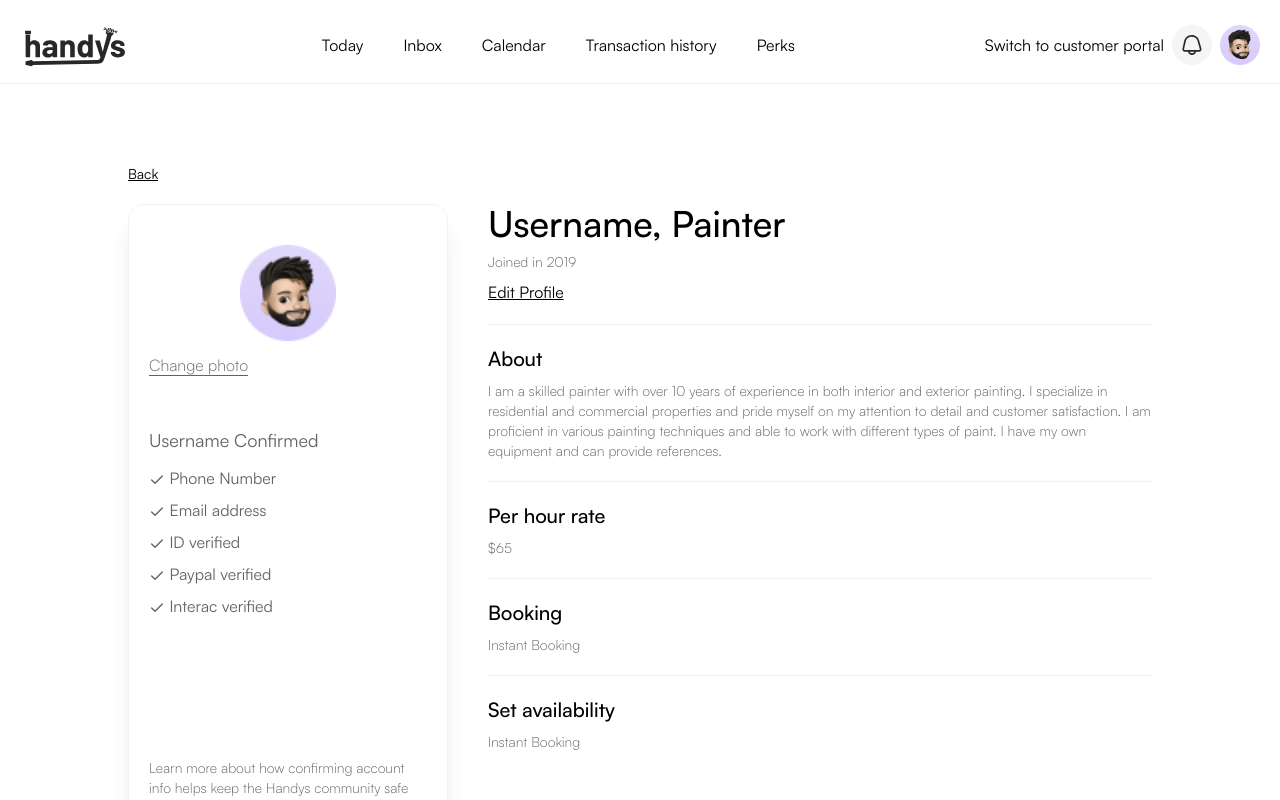
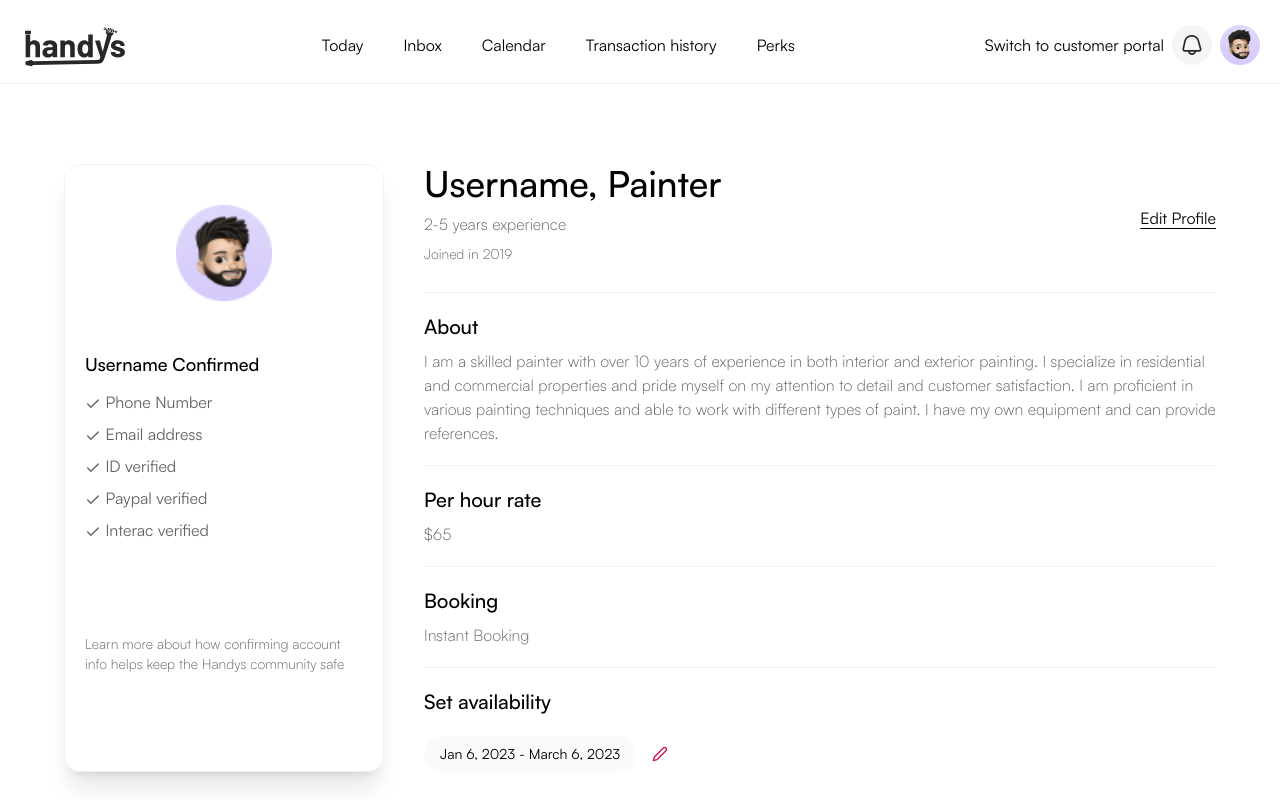
Before and after one commit to Handys-Inc/mvp-provider-portal, a React (Create React App) app: page /profile in a window 1280 px wide. Built offline with nearby package versions, Linux system fonts and the light colour scheme.

Commit message:
Job profile edit

```diff
--- a/src/app/Onboarding/Profile/Profile.js
+++ b/src/app/Onboarding/JobProfile/JobProfile.js
@@ -13,7 +13,7 @@ import DateRange from "./components/DateRange";
 
 import { FiEdit2 } from "react-icons/fi";
 
-function Profile({ setStep }) {
+function JobProfile({ setStep }) {
   const [booking, setBooking] = useState("instant");
 
   const [showPicker, setShowPicker] = useState(false);
@@ -174,4 +174,4 @@ function Profile({ setStep }) {
   );
 }
 
-export default Profile;
+export default JobProfile;
--- a/src/app/Onboarding/Onboarding.js
+++ b/src/app/Onboarding/Onboarding.js
@@ -5,7 +5,7 @@ import OnboardHeader from "./components/OnboardHeader";
 // Steps
 import List from "./CheckList/List";
 import Consent from "./Consent/Consent";
-import Profile from "./Profile/Profile";
+import JobProfile from "./JobProfile/JobProfile";
 import Work from "./Work/Work";
 import IDCard from "./IDCard/IDCard";
 import PersonalPhoto from "./PersonalPhoto/PersonalPhoto";
@@ -49,7 +49,7 @@ function Onboarding() {
       return (
         <div className="holder">
           <OnboardHeader />
-          <Profile setStep={setStep} />
+          <JobProfile setStep={setStep} />
         </div>
       );
 
--- a/src/app/Onboarding/index.css
+++ b/src/app/Onboarding/index.css
@@ -23,7 +23,7 @@
 }
 
 .card {
-  @apply max-w-2xl mx-auto bg-white rounded-xl p-10;
+  @apply text-left max-w-2xl mx-auto bg-white rounded-xl p-5;
 }
 
 .pill {
--- a/src/app/Profile/Profile.js
+++ b/src/app/Profile/Profile.js
@@ -1,34 +1,32 @@
-import React from "react";
+import React, { useState } from "react";
 import Layout from "../../components/Layout/Layout";
 
 import pro from "../../assets/images/profile.png";
 
-import { FiCheck } from "react-icons/fi";
-
-import { NavLink } from "react-router-dom";
+import { FiCheck, FiEdit2 } from "react-icons/fi";
 
 import Border from "../../components/Border/Border";
 
+import Modal from "../../components/Modal/Modal";
+
 import "./index.css";
+import JobProfile from "../Onboarding/JobProfile/JobProfile";
 
 function Profile() {
+  const [showEditModal, setShowEditModal] = useState(false);
+
   return (
     <Layout>
-      <div className="mt-20 mb-5 max-w-5xl mx-auto">
-        <NavLink to="/account">
-          <p className="text-sm underline">Back</p>
-        </NavLink>
-      </div>
-      <div className="flex gap-10 max-w-5xl mx-auto mb-32">
+      <div className="mt-20 mb-5 max-w-7xl mx-auto"></div>
+      <div className="flex gap-10 max-w-6xl mx-auto mb-32">
         {/* Account Card */}
         <div className="account-card w-80">
           <img className="w-24 mx-auto" src={pro} alt="profile" />
-          <p className="mt-2 underline underline-offset-4 text-center">
-            Change photo
-          </p>
 
           <Border />
-          <h2 className="text-gray text-lg">Username Confirmed</h2>
+          <h2 className="text-black font-semibold text-lg">
+            Username Confirmed
+          </h2>
           <div>
             <p className="text-gray mt-2">
               <FiCheck className="inline-block" /> Phone Number
@@ -46,7 +44,7 @@ function Profile() {
               <FiCheck className="inline-block" /> Interac verified
             </p>
           </div>
-          <p className="mt-32 text-gray text-sm">
+          <p className="mt-20 text-gray text-sm">
             Learn more about how confirming account info helps keep the Handys
             community safe
           </p>
@@ -54,13 +52,29 @@ function Profile() {
 
         {/* Account Info & Reviews */}
         <div className="flex-1">
-          <h2 className="font-bold text-4xl">Username, Painter</h2>
-          <p className="my-2 font-light text-gray text-sm">Joined in 2019</p>
-          <p className="underline ">Edit Profile</p>
+          <div className="flex justify-between items-center">
+            <div>
+              <h2 className="font-bold text-4xl">Username, Painter</h2>
+              <p className="my-2 font-light text-gray text-base">
+                2-5 years experience
+              </p>
+              <p className="my-2 font-light text-gray text-sm">
+                Joined in 2019
+              </p>
+            </div>
+            <div>
+              <p
+                onClick={() => setShowEditModal(true)}
+                className="underline underline-offset-4 hover:text-primary cursor-pointer "
+              >
+                Edit Profile
+              </p>
+            </div>
+          </div>
 
           <Border />
           <h2 className="font-bold text-xl">About</h2>
-          <p className="my-2 font-light text-gray text-sm">
+          <p className="my-2 font-light text-gray text-base">
             I am a skilled painter with over 10 years of experience in both
             interior and exterior painting. I specialize in residential and
             commercial properties and pride myself on my attention to detail and
@@ -70,15 +84,29 @@ function Profile() {
           </p>
           <Border />
           <h2 className="font-bold text-xl">Per hour rate</h2>
-          <p className="my-2 font-light text-gray text-sm">$65</p>
+          <p className="my-2 font-light text-gray text-base">$65</p>
           <Border />
           <h2 className="font-bold text-xl">Booking</h2>
-          <p className="my-2 font-light text-gray text-sm">Instant Booking</p>
-          <Border/>
-           <h2 className="font-bold text-xl">Set availability</h2>
-          <p className="my-2 font-light text-gray text-sm">Instant Booking</p>
+          <p className="my-2 font-light text-gray text-base">Instant Booking</p>
+          <Border />
+          <h2 className="font-bold text-xl">Set availability</h2>
+          <div className="mt-5 items-center flex gap-4">
+            <span className="rounded-full text-sm bg-lightGray py-2 px-4">
+              Jan 6, 2023 - March 6, 2023
+            </span>
+            <FiEdit2 className="text-primary cursor-pointer" />
+          </div>
         </div>
       </div>
+
+      {/* Modals */}
+      <Modal
+        title="Edit Profile"
+        isOpen={showEditModal}
+        setIsOpen={setShowEditModal}
+      >
+        <JobProfile setExistingModal={setShowEditModal} />
+      </Modal>
     </Layout>
   );
 }
```
Also changed, not shown: src/app/Onboarding/JobProfile/components/DateRange.js (renamed from src/app/Onboarding/Profile/components/DateRange.js), src/app/Onboarding/JobProfile/components/index.css (renamed from src/app/Onboarding/Profile/components/index.css).
